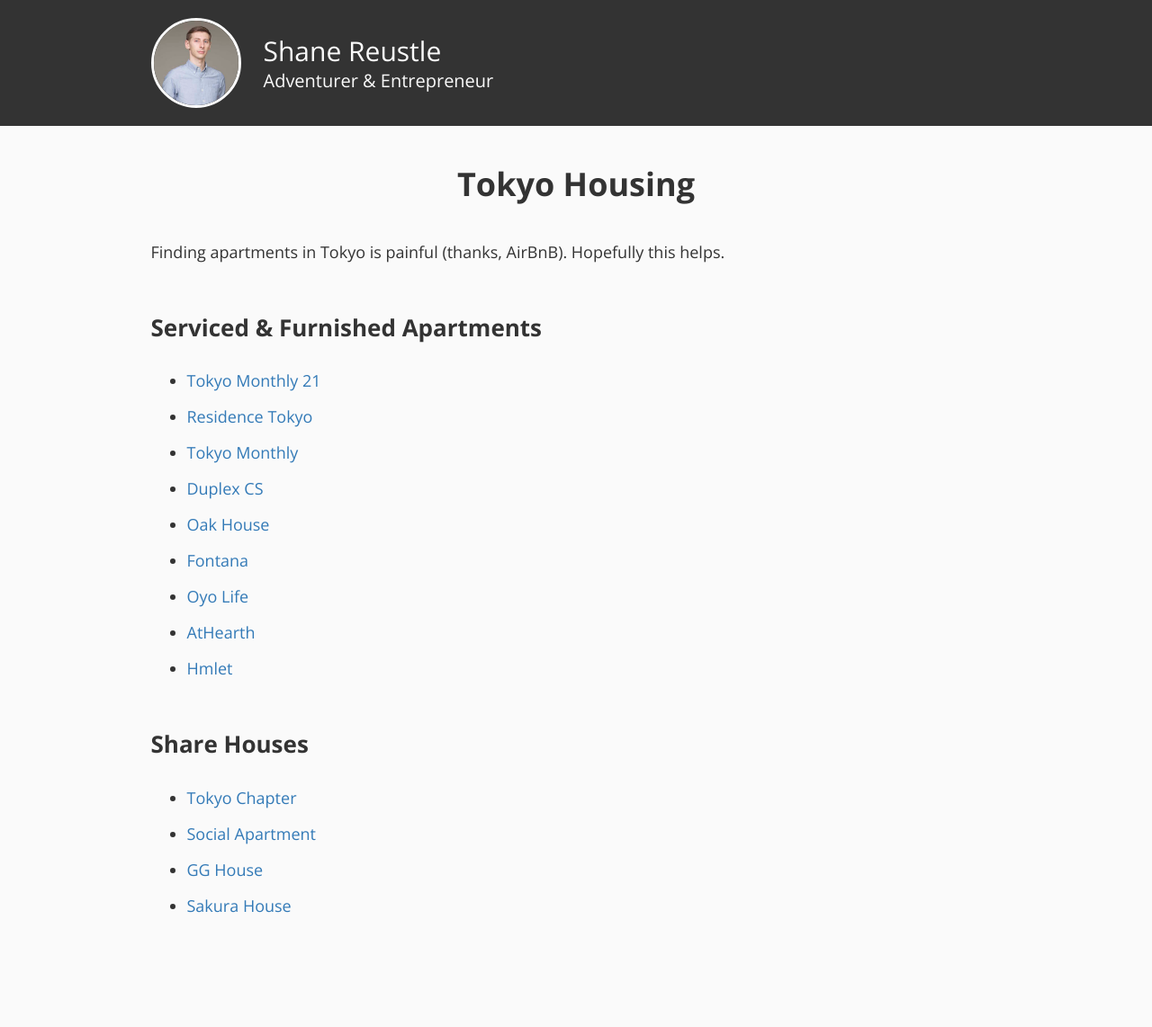
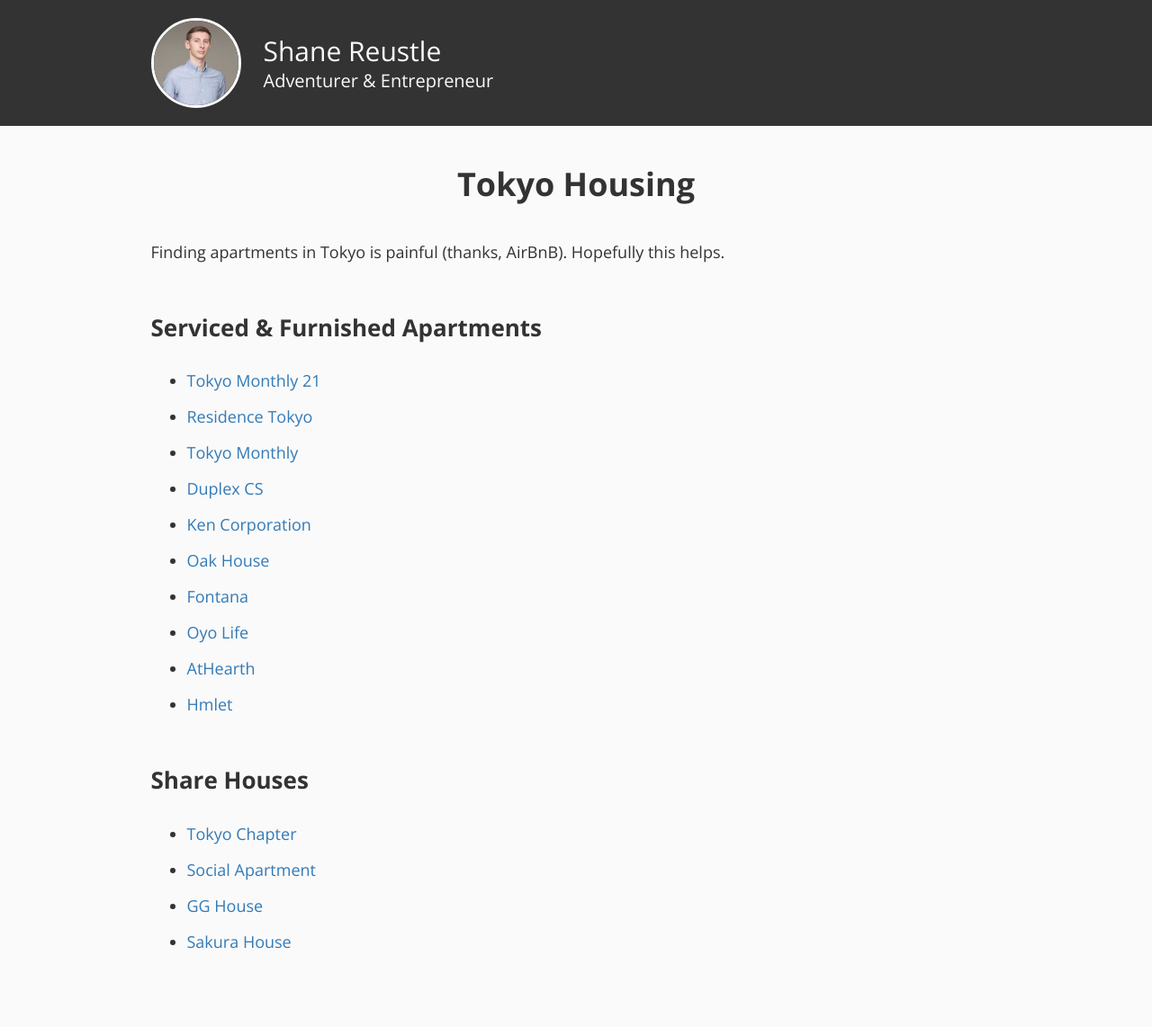
Before and after one commit to reustle/reustle, a Jekyll site: the page built from _posts/2018-10-30-tokyo-housing.md, in a window 1280 px wide. Shown: the whole page at 90% size. Built offline with Jekyll 4.4.1, drawn with Linux system fonts in a browser that asks for light colours; before the commit the page ends 1102 px from its top, so only the background shows below that.

Commit message:
Update 2018-10-30-tokyo-housing.md

```diff
--- a/_posts/2018-10-30-tokyo-housing.md
+++ b/_posts/2018-10-30-tokyo-housing.md
@@ -11,6 +11,7 @@
 - [Residence Tokyo](http://residencetokyo.com)
 - [Tokyo Monthly](https://www.tokyo-monthly.jp/en/)
 - [Duplex CS](http://DuplexCS.jp)
+- [Ken Corporation](http://kencorp.com)
 - [Oak House](https://www.oakhouse.jp/eng/house/apartment)
 - [Fontana](http://www.tokyocityapartments.net/)
 - [Oyo Life](https://www.oyolife.co.jp/)
```
